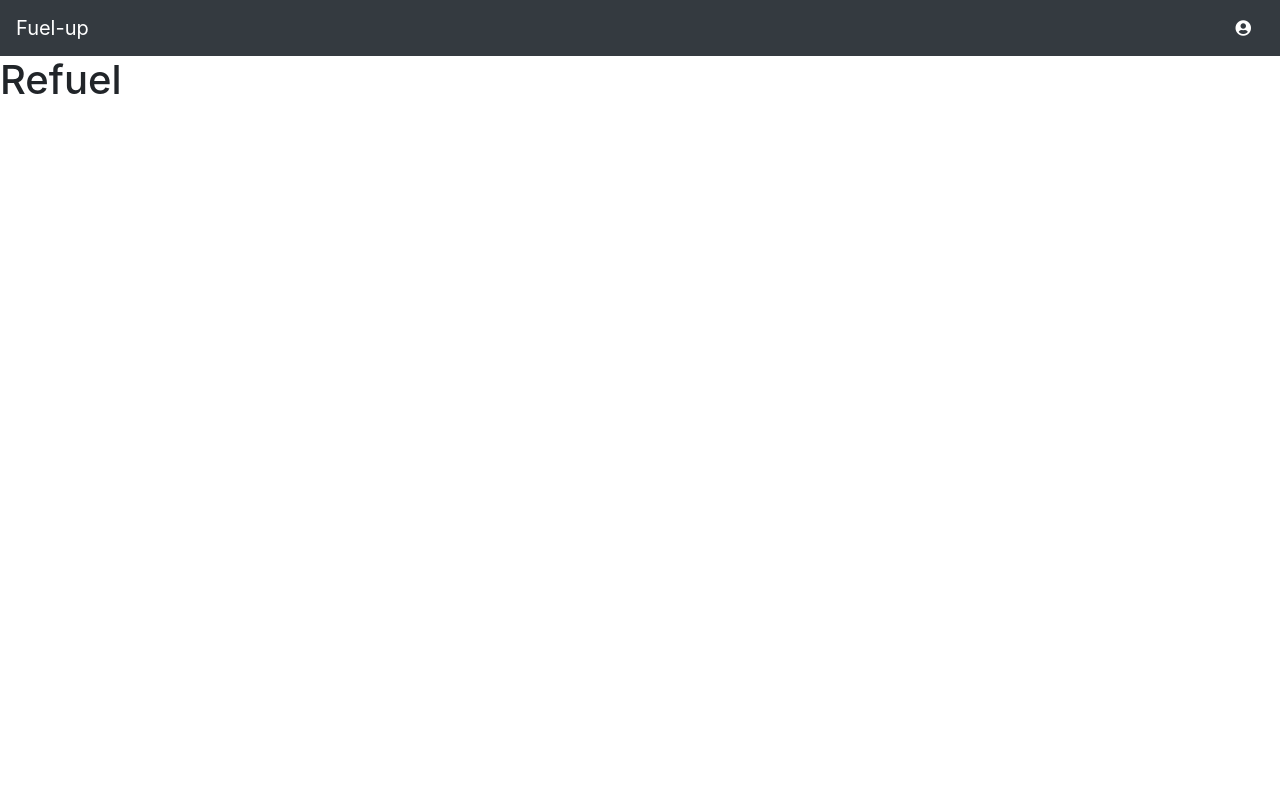
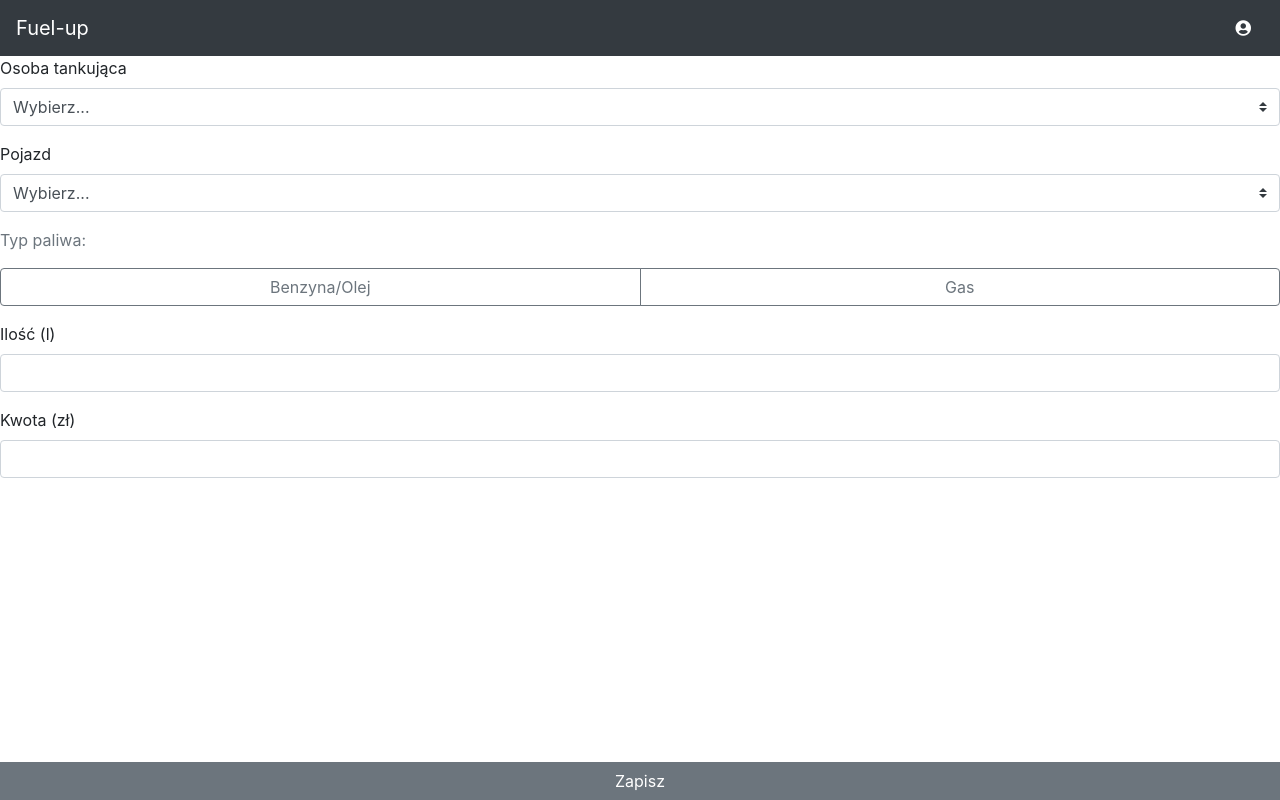
Before and after one commit to sierotapiotr/fuel-up, a Vue app in the folder frontend/: page /#/refuel in a window 1280 px wide. Built offline with nearby package versions, Linux system fonts and the light colour scheme.

Commit message:
build 20.0509.1732
 - dodany formularz tankowania

```diff
--- a/frontend/src/views/Refuel.vue
+++ b/frontend/src/views/Refuel.vue
@@ -1,7 +1,47 @@
 <template>
 	<div>
 		<Navbar />
-		<h1>Refuel</h1>
+		<form method="POST" action="" novalidate>
+			<div class="form-group">
+				<label for="refuelUser">Osoba tankująca</label>
+				<select name="refuelUser" class="custom-select" id="refuelUser" required>
+					<option selected disabled value="">Wybierz...</option>
+					<option value="1">P</option>
+					<option value="2">D</option>
+					<option value="3">T</option>
+				</select>
+			</div>
+			<div class="form-group">
+				<label for="vehicle">Pojazd</label>
+				<select name="vehicle" class="custom-select" id="vehicle" required>
+					<option selected disabled value="">Wybierz...</option>
+					<option value="1">P</option>
+					<option value="2">D</option>
+					<option value="3">T</option>
+				</select>
+			</div>
+			<p class="text-muted">Typ paliwa:</p>
+			<div class="btn-group btn-group-toggle w-100 mb-3" role="group" data-toggle="buttons" disabled>
+				<label class="btn btn-outline-secondary w-50">
+					<input type="radio" name="fuelType" id="1" disabled>Benzyna/Olej
+				</label>
+				<label class="btn btn-outline-secondary w-50">
+					<input type="radio" name="fuelType" id="2" disabled>Gas
+				</label>
+			</div>
+			<div class="form-group">
+				<label for="amount">Ilość (l)</label>
+				<input name="amount" type="number" id="amount" class="form-control">
+			</div>
+			<div class="form-group">
+				<label for="price">Kwota (zł)</label>
+				<input name="price" type="number" id="price" class="form-control" required>
+				<div class="invalid-feedback">
+					Please choose a username.
+				</div>
+			</div>
+			<button type="submit" class="btn btn-secondary w-100 fixed-bottom rounded-0">Zapisz</button>
+		</form>
 	</div>
 </template>
 
```
